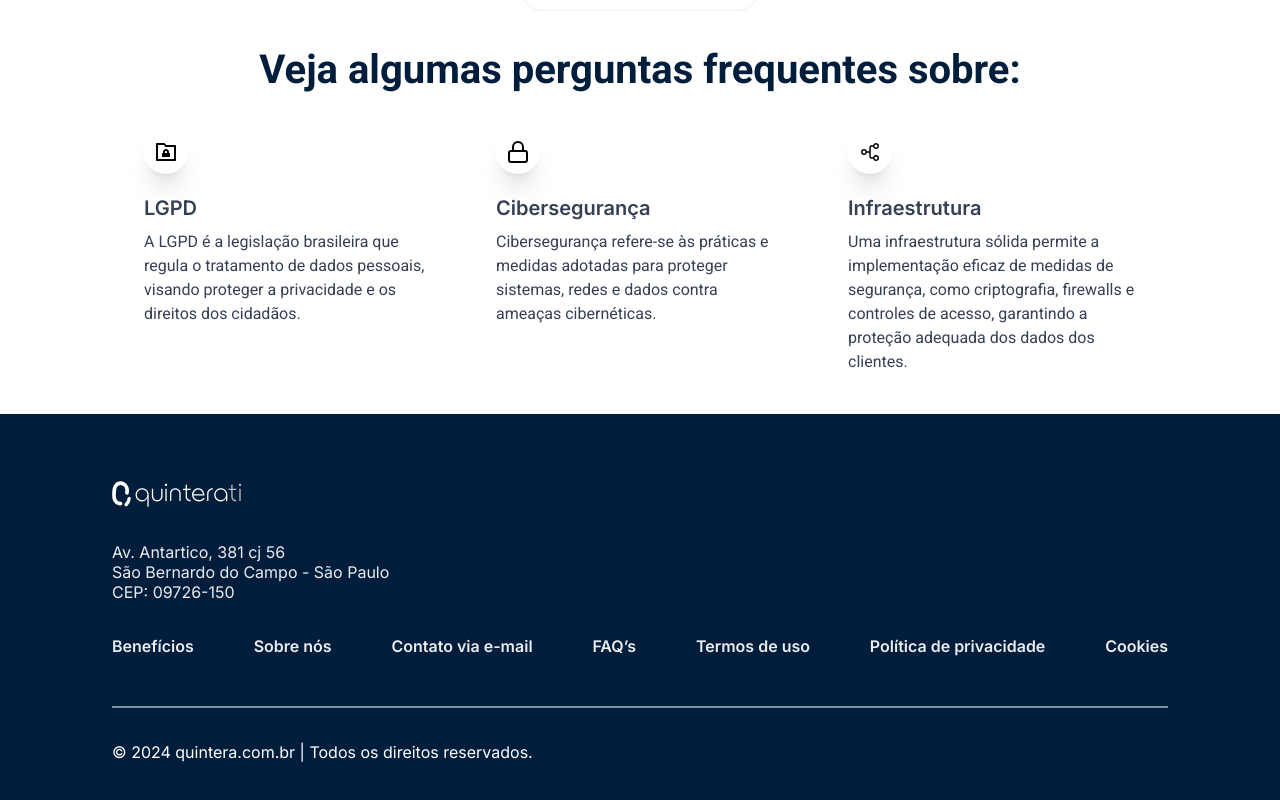
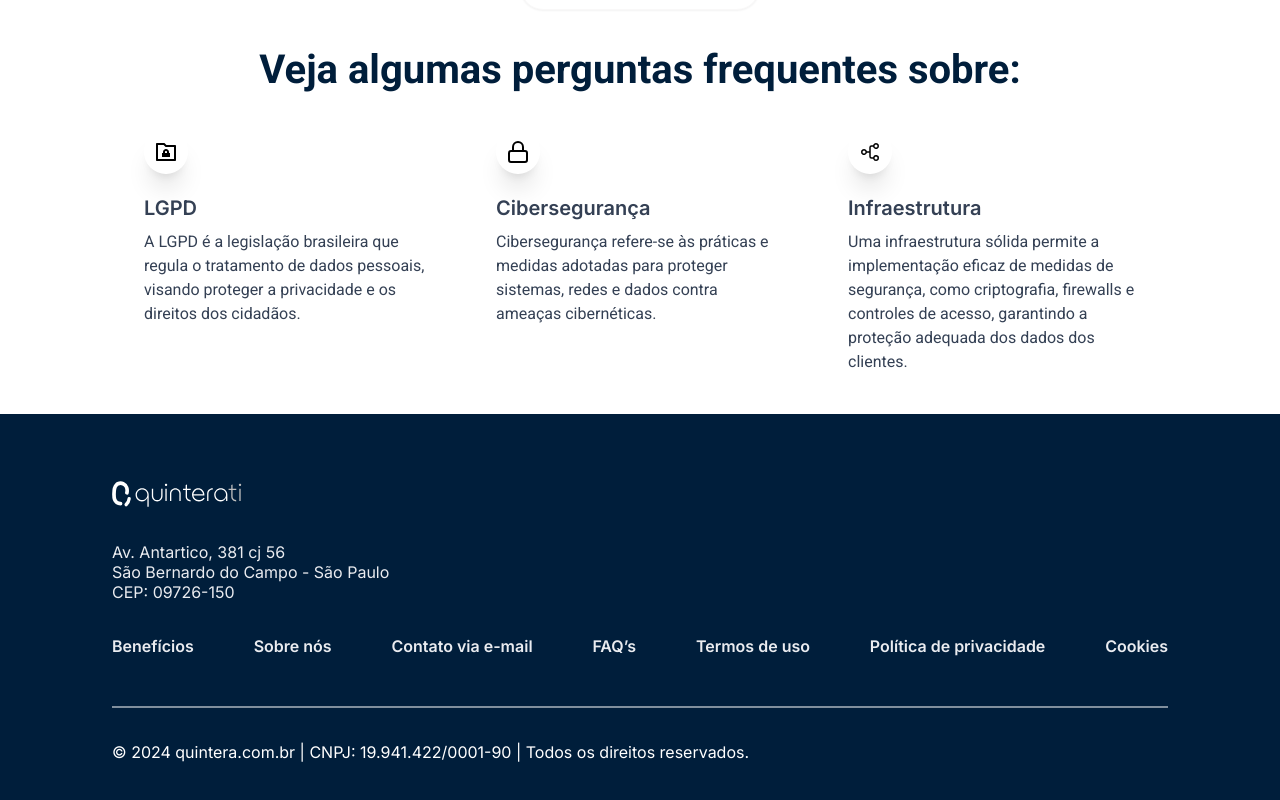
Before and after one commit to fernandoesposito/quinterati-web, a Next.js app: page / in a window 1280 px wide. Shown: the part 2554-3354 px from the top of the page. Built offline with nearby package versions, Linux system fonts and the light colour scheme.

Commit message:
Update footer.tsx: add cnpj

```diff
--- a/src/components/footer.tsx
+++ b/src/components/footer.tsx
@@ -45,7 +45,7 @@ export const Footer = () => {
         </ul>
       </div>
       <div className="w-full border border-white border-opacity-50 mt-12 mb-8 max-md:hidden"/>
-      <span className="text-white font-normal font-inter max-sm:hidden">© 2024 quintera.com.br | Todos os direitos reservados.</span>
+      <span className="text-white font-normal font-inter max-md:hidden">© 2024 quintera.com.br | CNPJ: 19.941.422/0001-90 | Todos os direitos reservados.</span>
     </footer>
     <div className="md:hidden w-screen bg-white px-7 pt-10 pb-16 text-center">
       <span className="text-gray-600 font-normal font-inter">
```
